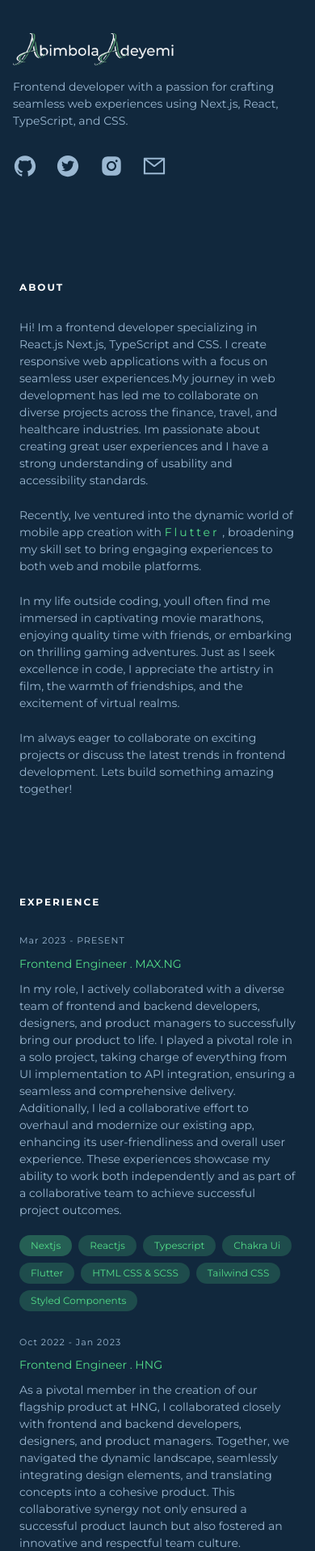
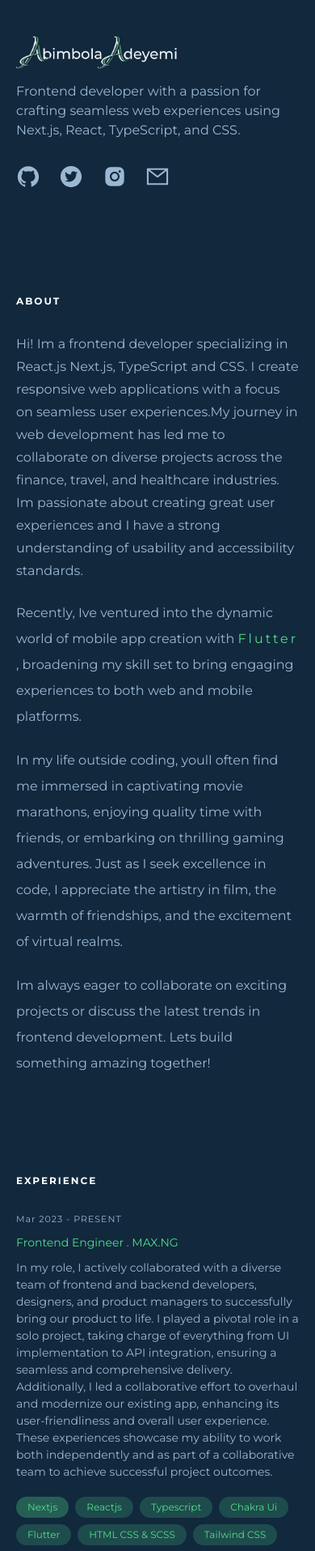
Before and after one commit to bimbo-ade/MyPortfolio-v3, a Next.js app: page / in a window 390 px wide. Shown: the top 1915 px of the page at 81% size. Built offline with nearby package versions, Linux system fonts and the light colour scheme.

Commit message:
responsive fixes

```diff
--- a/app/components/experience/experience.tsx
+++ b/app/components/experience/experience.tsx
@@ -3,12 +3,12 @@ import React from "react";
 const Experience = () => {
   return (
     <div className="group">
-      <div className="  mt-[30px] tablet:flex tablet:my-[40px] w-[100%] laptop:w-[480px] desktop:w-[610px] laptop:p-6 transition duration-120 laptop:hover:bg-[#9EC3FA] laptop:hover:bg-opacity-[0.08]">
-        <p className="mb-[10px] tablet:w-[20%] desktop:w-[23%] tracking-[1px]  mr-[22px] text-[11px]">
+      <div className="  mt-[30px] tablet:flex tablet:my-[80px]   laptop:p-6 transition duration-120 laptop:hover:bg-[#9EC3FA] laptop:hover:bg-opacity-[0.08]">
+        <p className="mb-[10px] tracking-[1px] tablet:mr-[20px] text-[11px]">
           {" "}
           Mar 2023 - PRESENT
         </p>
-        <div className=" tablet:w-[80%] laptop:w-[90%]  desktop:w-[70%] ">
+        <div className=" tablet:w-[80%] laptop:w-[70%]  ">
           {" "}
           <p className="text-[#53DD89] text-[14px] desktop:text-[16px]">
             {" "}
@@ -17,7 +17,7 @@ const Experience = () => {
           <p className="hidden text-[14px] opacity-[0.6] tablet:block">
             Frontend Engineer
           </p>
-          <p className=" mt-[10px]    desktop:w-[400px] text-[14px]">
+          <p className=" mt-[10px]  text-[14px]">
             In my role, I actively collaborated with a diverse team of frontend
             and backend developers, designers, and product managers to
             successfully bring our product to life. I played a pivotal role in a
@@ -65,12 +65,12 @@ const Experience = () => {
           </div>
         </div>
       </div>{" "}
-      <div className="  mt-[30px] tablet:flex tablet:my-[40px] w-[100%] laptop:w-[480px] desktop:w-[610px] laptop:p-6 transition duration-120 laptop:hover:bg-[#9EC3FA] laptop:hover:bg-opacity-[0.08]">
-        <p className="mb-[10px] tablet:w-[20%] desktop:w-[23%] tracking-[1px]  mr-[22px] text-[11px]">
+      <div className="  my-[80px] tablet:flex tablet:my-[80px]   laptop:p-6 transition duration-120 laptop:hover:bg-[#9EC3FA] laptop:hover:bg-opacity-[0.08]">
+      <p className="mb-[10px] tracking-[1px] tablet:mr-[20px] text-[11px]">
           {" "}
           Oct 2022 - Jan 2023
         </p>
-        <div className=" tablet:w-[80%] laptop:w-[90%]  desktop:w-[70%] ">
+        <div className=" tablet:w-[80%] laptop:w-[70%]  ">
           {" "}
           <p className="text-[#53DD89] text-[14px] laptop:text-[16px]">
             Frontend Engineer . HNG
@@ -78,7 +78,7 @@ const Experience = () => {
           <p className="hidden text-[14px] opacity-[0.6] tablet:block">
             Frontend Engineer
           </p>{" "}
-          <p className=" mt-[10px]    desktop:w-[400px] text-[14px]">
+          <p className=" mt-[10px]  text-[14px]">
             As a pivotal member in the creation of our flagship product at HNG,
             I collaborated closely with frontend and backend developers,
             designers, and product managers. Together, we navigated the dynamic
@@ -111,12 +111,12 @@ const Experience = () => {
           </div>
         </div>
       </div>{" "}
-      <div className="  mt-[30px] tablet:flex tablet:my-[40px] w-[100%] laptop:w-[480px] desktop:w-[610px] laptop:p-6 transition duration-120 laptop:hover:bg-[#9EC3FA] laptop:hover:bg-opacity-[0.08]">
-      <p className="mb-[10px] tablet:w-[20%] desktop:w-[23%] tracking-[1px]  mr-[22px] text-[11px]">
+      <div className="  my-[80px] tablet:flex tablet:my-[80px]   laptop:p-6 transition duration-120 laptop:hover:bg-[#9EC3FA] laptop:hover:bg-opacity-[0.08]">
+      <p className="mb-[10px] tracking-[1px] tablet:mr-[20px] text-[11px]">
           {" "}
           Sept 2021 - Oct 2022
         </p>
-        <div className=" tablet:w-[80%] laptop:w-[90%]  desktop:w-[70%] ">
+        <div className=" tablet:w-[80%] laptop:w-[70%]  ">
           {" "}
           <p className="text-[#53DD89] text-[14px] laptop:text-[16px]">
             {" "}
@@ -125,7 +125,7 @@ const Experience = () => {
           <p className="hidden text-[14px] opacity-[0.6] tablet:block">
             UI Developer & Frontend Engineer
           </p>
-          <p className=" mt-[10px]    desktop:w-[400px] text-[14px]">
+          <p className=" mt-[10px]  text-[14px]">
             As a key member of the development team at [Company Name], I played
             a vital role in translating design concepts into functional web
             applications. I spearheaded design recreation, ensuring seamless
--- a/app/page.tsx
+++ b/app/page.tsx
@@ -118,8 +118,8 @@ export default function Page() {
             animate="default"
             className="cursor-highlight"
           />{" "} */}
-          <div className=" tablet:p-8 laptop:flex    laptop:h-screen overflow-hidden  m-auto ">
-            <div className="laptop:w-[46%] desktop:ml-[5%]  mt-[20px]    laptop:px-[50px]  p-4">
+          <div className=" tablet:p-8 laptop:flex laptop:h-screen overflow-hidden max-w-[1300px]  m-auto ">
+            <div className="laptop:w-[50%] mt-[20px] laptop:p-[50px]  p-5">
               <div>
                 <motion.div variants={itemVariants}>
                   {" "}
@@ -130,7 +130,7 @@ export default function Page() {
                   />
                 </motion.div>
                 <motion.div variants={itemVariants}>
-                  <p className="text-[14px] w-[100%] laptop:text-[16px] tablet:w-[300px] laptop:w-[360px] mt-[10px] text-[#9bb8d2]">
+                  <p className="text-[16px]  w-[100%] laptop:text-[16px] tablet:w-[300px] laptop:w-[360px] mt-[10px] text-[#9bb8d2]">
                     {" "}
                     Frontend developer with a passion for crafting seamless web
                     experiences using Next.js, React, TypeScript, and CSS.
@@ -291,19 +291,19 @@ export default function Page() {
               </motion.div>
             </div>
             {/* Right Scrollable Content */}{" "}
-            <div className="flex-1 overflow-y-auto h-full px-4 py-[80px]  tablet:pt-[100px] laptop:py-[60px] mx-2 scrollbar-none">
+            <div className="flex overflow-y-auto h-full pt-[80px] p-5 tablet:pt-[100px]  laptop:w-[50%] scrollbar-none">
               <motion.div variants={itemVariants}>
                 <section
                   id="textForSection1"
                   onMouseEnter={() => handleMouseEnter("section1")}
                   onMouseLeave={handleMouseLeave}
-                  className="mb-10 laptop:w-[470px] desktop:w-[560px]"
+                  className="mb-10  "
                 >
                   <p className="my-[30px] text-[12px] text-white font-bold tracking-[2px] laptop:hidden">
                     ABOUT
                   </p>
 
-                  <p className="text-[14px]">
+                  <p className="text-[16px] leading-7">
                     Hi! Im a frontend developer specializing in React.js
                     Next.js, TypeScript and CSS. I create responsive web
                     applications with a focus on seamless user experiences.My
@@ -313,7 +313,7 @@ export default function Page() {
                     experiences and I have a strong understanding of usability
                     and accessibility standards.
                   </p>
-                  <p className="mt-[22px] text-[14px]">
+                  <p className="mt-[22px] text-[16px] leading-8">
                     Recently, Ive ventured into the dynamic world of mobile app
                     creation with{" "}
                     <span className="tracking-[3px] text-[#53DD89]">
@@ -322,7 +322,7 @@ export default function Page() {
                     , broadening my skill set to bring engaging experiences to
                     both web and mobile platforms.
                   </p>
-                  <p className="mt-[22px] text-[14px]">
+                  <p className="mt-[22px] text-[16px] leading-8">
                     In my life outside coding, youll often find me immersed in
                     captivating movie marathons, enjoying quality time with
                     friends, or embarking on thrilling gaming adventures. Just
@@ -330,7 +330,7 @@ export default function Page() {
                     film, the warmth of friendships, and the excitement of
                     virtual realms.
                   </p>
-                  <p className="mt-[22px] text-[14px]">
+                  <p className="mt-[22px] text-[16px] leading-8">
                     {" "}
                     Im always eager to collaborate on exciting projects or
                     discuss the latest trends in frontend development. Lets
@@ -342,7 +342,7 @@ export default function Page() {
                   id="textForSection2"
                   onMouseEnter={() => handleMouseEnter("section2")}
                   onMouseLeave={handleMouseLeave}
-                  className=" my-[120px] laptop:w-[470px] laptop:my-[180px] desktop:w-[560px]"
+                  className=" my-[120px]"
                 >
                   {" "}
                   <p className="mt-[30px] text-[12px] text-white font-bold tracking-[2px] laptop:hidden">
@@ -351,7 +351,7 @@ export default function Page() {
                   <Experience />
                 </section>
                 <section
-                  className=" my-[120px] laptop:w-[470px] laptop:my-[180px] desktop:w-[560px]"
+                  className=" my-[120px] laptop:w-[100%] laptop:my-[180px] desktop:w-[560px]"
                   id="textForSection3"
                   onMouseEnter={() => handleMouseEnter("section3")}
                   onMouseLeave={handleMouseLeave}
@@ -362,12 +362,11 @@ export default function Page() {
                   <Projects />
                 </section>
                 <section
-                  className="pt-[20px] "
                   id="textForSection4"
                   onMouseEnter={() => handleMouseEnter("section4")}
                   onMouseLeave={handleMouseLeave}
                 >
-                  <p className="text-[#53DD89] flex tracking-[2px] uppercase text-[12px] tablet:text-[14px]">
+                  <p className="text-[#53DD89] flex tracking-[2px] h-[90px] uppercase text-[12px] tablet:text-[14px]">
                     <a href="/resume">Download Resume </a>
                     <span className=" ml-[7px]">
                       <MdOutlineArrowDownward size={19} />
--- a/tailwind.config.ts
+++ b/tailwind.config.ts
@@ -9,11 +9,11 @@ const config: Config = {
   theme: {
     screens: {
       phone: "320px",
-      tablet: "481px",
+      tablet: "641px",
 
-      laptop: "1024px",
+      laptop: "1022px",
 
-      desktop: "1024px",
+      desktop: "1280px",
     },
     extend: {
       backgroundImage: {
```
Also changed, not shown: app/components/projects/projects.tsx (+5 -5 lines).
